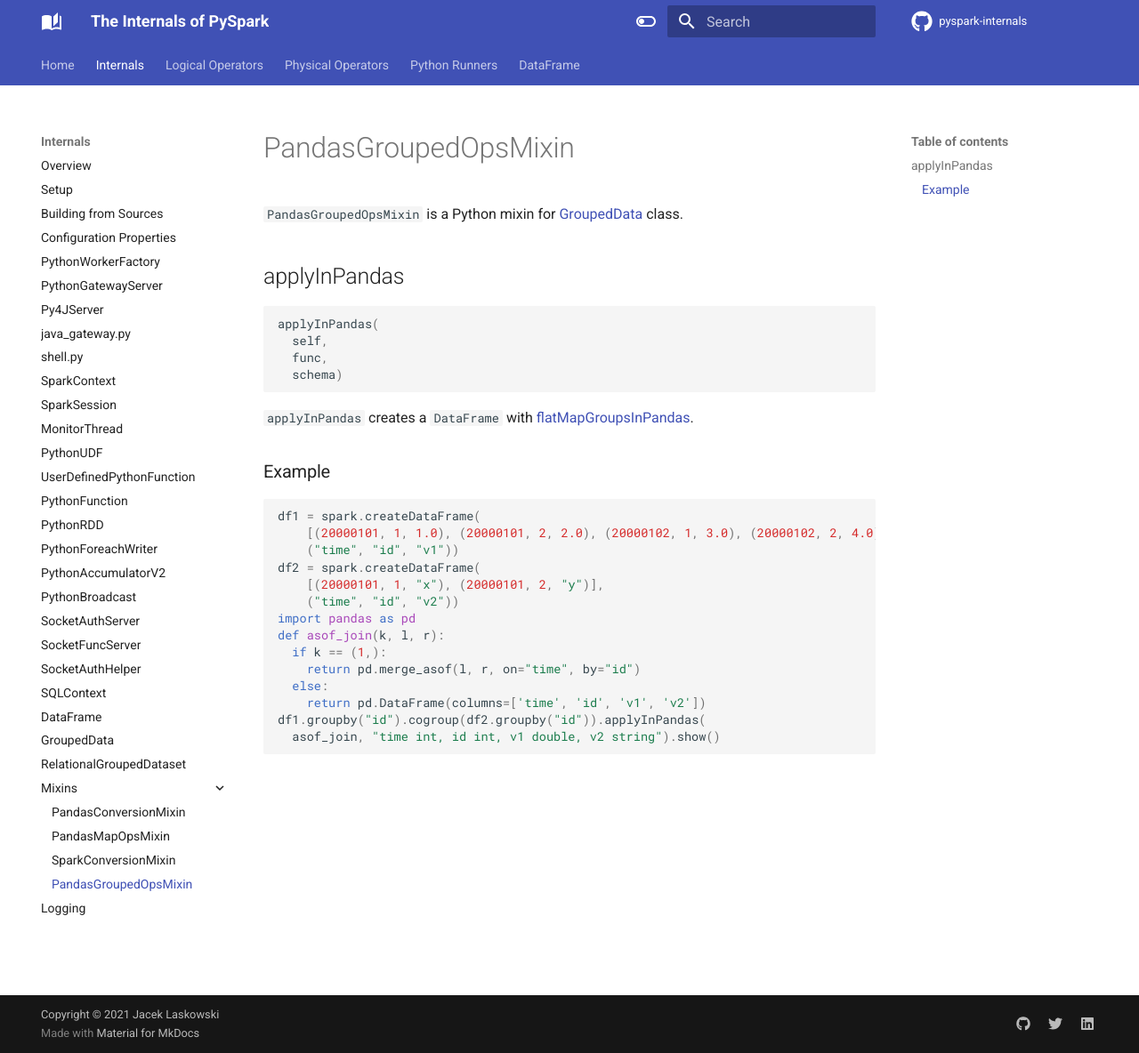
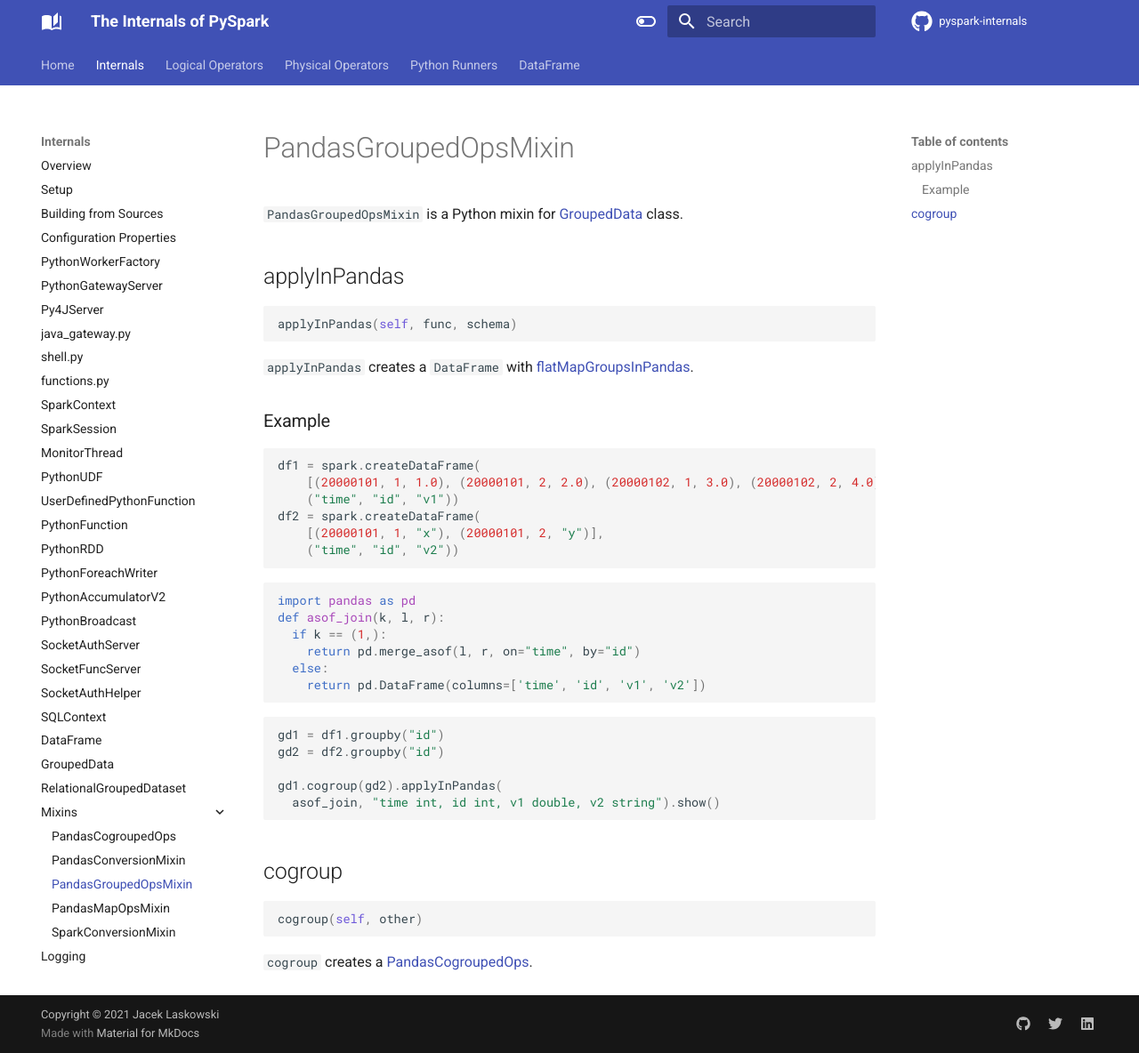
Before and after one commit to japila-books/pyspark-internals, an MkDocs documentation site: the page built from docs/PandasGroupedOpsMixin.md, in a window 1280 px wide and 1184 px high. Shown: the whole window at 89% size. Built offline with MkDocs 1.6.1 and Material for MkDocs 9.7.7, drawn with Linux system fonts in a browser that asks for light colours; comment, search, counter and statistics services are not loaded.

Commit message:
PandasCogroupedOps

````diff
--- a/docs/PandasGroupedOpsMixin.md
+++ b/docs/PandasGroupedOpsMixin.md
@@ -4,11 +4,8 @@
 
 ## <span id="applyInPandas"> applyInPandas
 
-```scala
-applyInPandas(
-  self,
-  func,
-  schema)
+```python
+applyInPandas(self, func, schema)
 ```
 
 `applyInPandas` creates a `DataFrame` with [flatMapGroupsInPandas](RelationalGroupedDataset.md#flatMapGroupsInPandas).
@@ -22,12 +19,29 @@
 df2 = spark.createDataFrame(
     [(20000101, 1, "x"), (20000101, 2, "y")],
     ("time", "id", "v2"))
+```
+
+```python
 import pandas as pd
 def asof_join(k, l, r):
   if k == (1,):
     return pd.merge_asof(l, r, on="time", by="id")
   else:
     return pd.DataFrame(columns=['time', 'id', 'v1', 'v2'])
-df1.groupby("id").cogroup(df2.groupby("id")).applyInPandas(
+```
+
+```python
+gd1 = df1.groupby("id")
+gd2 = df2.groupby("id")
+
+gd1.cogroup(gd2).applyInPandas(
   asof_join, "time int, id int, v1 double, v2 string").show()
 ```
+
+## <span id="cogroup"> cogroup
+
+```python
+cogroup(self, other)
+```
+
+`cogroup` creates a [PandasCogroupedOps](PandasCogroupedOps.md).
--- a/mkdocs.yml
+++ b/mkdocs.yml
@@ -104,6 +104,7 @@
     - Py4JServer: Py4JServer.md
     - java_gateway.py: java_gateway.md
     - shell.py: shell.md
+    - functions.py: functions.md
     - SparkContext: SparkContext.md
     - SparkSession: SparkSession.md
     - MonitorThread: MonitorThread.md
@@ -122,10 +123,11 @@
     - GroupedData: GroupedData.md
     - RelationalGroupedDataset: RelationalGroupedDataset.md
     - Mixins:
+      - PandasCogroupedOps: PandasCogroupedOps.md
       - PandasConversionMixin: PandasConversionMixin.md
+      - PandasGroupedOpsMixin: PandasGroupedOpsMixin.md
       - PandasMapOpsMixin: PandasMapOpsMixin.md
       - SparkConversionMixin: SparkConversionMixin.md
-      - PandasGroupedOpsMixin: PandasGroupedOpsMixin.md
     - Logging: spark-logging.md
   - Logical Operators:
     - FlatMapGroupsInPandas: logical-operators/FlatMapGroupsInPandas.md
````
Also changed, not shown: docs/GroupedData.md (+11 -0 lines), docs/PandasCogroupedOps.md (added, +36 -0 lines), docs/RelationalGroupedDataset.md (+14 -0 lines), docs/functions.md (added, +11 -0 lines).
